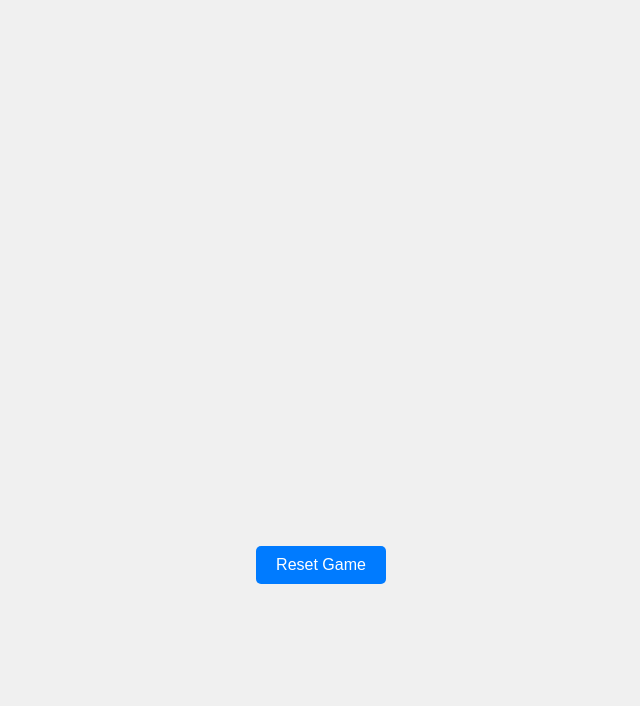
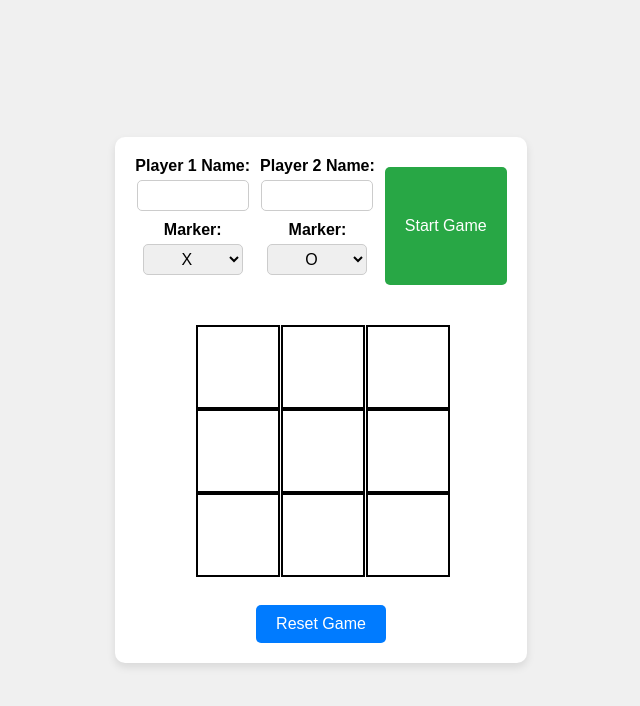
Before and after one commit to Ogoidnavi/TicTacToe, a website: page index.html in a window 1280 px wide. Both pictures are taken after a click on the button "Reset Game". Shown: the whole page, without its empty margins (319-959 px from the left). Drawn offline with Linux system fonts and the light colour scheme.

Commit message:
Build the game in the DOM

```diff
--- a/Style/style.css
+++ b/Style/style.css
@@ -13,25 +13,80 @@ body {
 	display: flex;
 	flex-direction: column;
 	align-items: center;
+	background-color: #fff;
+	padding: 20px;
+	border-radius: 10px;
+	box-shadow: 0 4px 8px rgba(0, 0, 0, 0.1);
+}
+
+#player-setup {
+	display: flex;
+	justify-content: space-between;
+	width: 100%;
+	margin-bottom: 20px;
+}
+
+#player-setup div {
+	display: flex;
+	flex-direction: column;
+	align-items: center;
+	margin-right: 10px; /* Add space between player setup sections */
+}
+
+#player-setup label {
+	margin-bottom: 5px;
+	font-weight: bold;
+}
+
+#player-setup input,
+#player-setup select {
+	padding: 5px;
+	margin-bottom: 10px;
+	border: 1px solid #ccc;
+	border-radius: 5px;
+	width: 100px;
+	text-align: center;
+}
+
+#start-game-button {
+	padding: 10px 20px;
+	font-size: 1rem;
+	cursor: pointer;
+	background-color: #28a745;
+	color: #fff;
+	border: none;
+	border-radius: 5px;
+	margin-top: 10px;
+}
+
+#start-game-button:hover {
+	background-color: #218838;
+}
+
+#current-turn {
+	margin-bottom: 20px;
+	font-size: 1.2rem;
+	font-weight: bold;
+	color: #333;
 }
 
 #game-board {
 	display: grid;
-	grid-template-columns: repeat(3, 100px);
-	grid-template-rows: repeat(3, 100px);
+	grid-template-columns: repeat(3, 80px);
+	grid-template-rows: repeat(3, 80px);
 	gap: 5px;
 	margin-bottom: 20px;
 }
 
 .cell {
-	width: 100px;
-	height: 100px;
+	width: 80px;
+	height: 80px;
 	display: flex;
 	justify-content: center;
 	align-items: center;
 	background-color: #fff;
 	border: 2px solid #000;
-	font-size: 2rem;
+	font-size: 1.5rem;
 	cursor: pointer;
 	user-select: none;
 }
@@ -48,6 +103,7 @@ body {
 	color: #fff;
 	border: none;
 	border-radius: 5px;
+	margin-top: 10px; /* Add space above the reset button */
 }
 
 #reset-button:hover {
--- a/index.html
+++ b/index.html
@@ -3,13 +3,35 @@
 	<head>
 		<meta charset="UTF-8" />
 		<meta name="viewport" content="width=device-width, initial-scale=1.0" />
-		<title>Document</title>
+		<title>Tic Tac Toe</title>
 		<link rel="stylesheet" href="/Style/normalize.css" />
 		<link rel="stylesheet" href="/Style/style.css" />
-		<script src="/script.js"></script>
+		<script defer src="/script.js"></script>
 	</head>
 	<body>
 		<div id="game-container">
+			<div id="player-setup">
+				<div>
+					<label for="player1-name">Player 1 Name:</label>
+					<input type="text" id="player1-name" />
+					<label for="player1-marker">Marker:</label>
+					<select id="player1-marker">
+						<option value="X">X</option>
+						<option value="O">O</option>
+					</select>
+				</div>
+				<div>
+					<label for="player2-name">Player 2 Name:</label>
+					<input type="text" id="player2-name" />
+					<label for="player2-marker">Marker:</label>
+					<select id="player2-marker">
+						<option value="O">O</option>
+						<option value="X">X</option>
+					</select>
+				</div>
+				<button id="start-game-button">Start Game</button>
+			</div>
+			<div id="current-turn"></div>
 			<div id="game-board"></div>
 			<button id="reset-button">Reset Game</button>
 		</div>
--- a/script.js
+++ b/script.js
@@ -79,37 +79,59 @@ function player(name, marker) {
 // gameController module to handle game logic
 const gameController = (function () {
 	let player1, player2, currentPlayer;
+	let gameOver = false;
 
 	// Initialize the game with two players and reset the board
 	function initializeGame() {
-		player1 = player('Alice', 'X');
-		player2 = player('Bob', 'O');
-		currentPlayer = player1;
+		const player1Name =
+			document.getElementById('player1-name').value || 'Player 1';
+		const player1Marker = document.getElementById('player1-marker').value;
+		const player2Name =
+			document.getElementById('player2-name').value || 'Player 2';
+		const player2Marker = document.getElementById('player2-marker').value;
+
+		if (player1Marker === player2Marker) {
+			alert('Players must have different markers!');
+			return;
+		}
+		player1 = player(player1Name, player1Marker);
+		player2 = player(player2Name, player2Marker);
+		currentPlayer = player1Marker === 'X' ? player1 : player2;
 		gameBoard.resetBoard();
+		displayController.updateBoard();
+		displayController.updateCurrentTurn(currentPlayer.getName());
+		gameOver = false;
 	}
 
 	// Switch to the next player
 	function switchPlayer() {
 		currentPlayer = currentPlayer === player1 ? player2 : player1;
+		displayController.updateCurrentTurn(currentPlayer.getName());
 	}
 
 	// Make a move on the board
 	function makeMove(row, col) {
+		if (gameOver) {
+			alert('The game is over. Please reset the game to play again.');
+			return;
+		}
+
 		if (gameBoard.getCell(row, col) === '') {
 			gameBoard.setMarker(row, col, currentPlayer.getMarker());
+			displayController.updateBoard();
 			if (checkWin()) {
-				console.log(`${currentPlayer.getName()} wins!`);
-				gameBoard.printBoard();
+				alert(`${currentPlayer.getName()} wins!`);
+				gameOver = true;
 				return;
 			}
 			if (checkDraw()) {
-				console.log("It's a draw!");
-				gameBoard.printBoard();
+				alert("It's a draw!");
+				gameOver = true;
 				return;
 			}
 			switchPlayer();
 		} else {
-			console.log('Cell is already occupied!');
+			alert('Cell is already occupied!');
 		}
 	}
 
@@ -168,17 +190,94 @@ const gameController = (function () {
 		return true;
 	}
 
+	// Reset the game completely
+	function resetGame() {
+		document.getElementById('player1-name').value = '';
+		document.getElementById('player2-name').value = '';
+		document.getElementById('player1-marker').value = 'X';
+		document.getElementById('player2-marker').value = 'O';
+		displayController.updateCurrentTurn(''); // Clear the current turn display
+		gameBoard.resetBoard();
+		displayController.updateBoard();
+		gameOver = false;
+	}
+
 	return {
-		// Expose the initializeGame and makeMove functions
+		// Expose the initializeGame, makeMove, and resetGame functions
 		initializeGame: initializeGame,
 		makeMove: makeMove,
+		resetGame: resetGame,
 	};
 })();
 
-// Example usage:
-gameController.initializeGame();
-gameController.makeMove(0, 0); // Alice
-gameController.makeMove(0, 1); // Bob
-gameController.makeMove(1, 1); // Alice
-gameController.makeMove(0, 2); // Bob
-gameController.makeMove(2, 2); // Alice wins
+// displayController module to handle DOM interactions
+const displayController = (function () {
+	const gameBoardElement = document.getElementById('game-board');
+	const resetButton = document.getElementById('reset-button');
+	const startGameButton = document.getElementById('start-game-button');
+	const currentTurnElement = document.getElementById('current-turn');
+
+	// Create the game board in the DOM
+	function createBoard() {
+		gameBoardElement.innerHTML = '';
+		for (let i = 0; i < 3; i++) {
+			const row = document.createElement('div');
+			row.classList.add('row');
+			for (let j = 0; j < 3; j++) {
+				const cell = document.createElement('div');
+				cell.classList.add('cell');
+				cell.dataset.row = i;
+				cell.dataset.col = j;
+				cell.addEventListener('click', handleCellClick);
+				row.appendChild(cell);
+			}
+			gameBoardElement.appendChild(row);
+		}
+	}
+
+	// Handle cell click events
+	function handleCellClick(event) {
+		const row = event.target.dataset.row;
+		const col = event.target.dataset.col;
+		gameController.makeMove(row, col);
+	}
+
+	// Update the display of the game board
+	function updateBoard() {
+		const board = gameBoard.getBoard();
+		const cells = document.querySelectorAll('.cell');
+		cells.forEach(cell => {
+			const row = cell.dataset.row;
+			const col = cell.dataset.col;
+			cell.textContent = board[row][col];
+		});
+	}
+
+	// Update the display of the current player's turn
+	function updateCurrentTurn(playerName) {
+		currentTurnElement.textContent = playerName
+			? `Current Turn: ${playerName}`
+			: '';
+	}
+
+	// Initialize the display controller
+	function initialize() {
+		createBoard();
+		resetButton.addEventListener('click', gameController.resetGame);
+		startGameButton.addEventListener(
+			'click',
+			gameController.initializeGame
+		);
+	}
+
+	return {
+		initialize: initialize,
+		updateBoard: updateBoard,
+		updateCurrentTurn: updateCurrentTurn,
+	};
+})();
+
+// Initialize the game and display controller
+document.addEventListener('DOMContentLoaded', () => {
+	displayController.initialize();
+});
```
